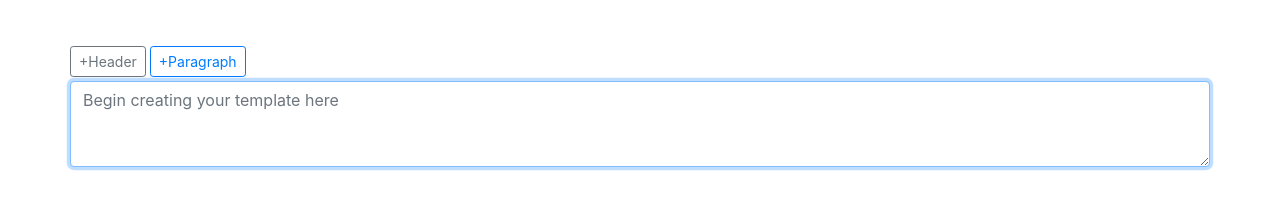
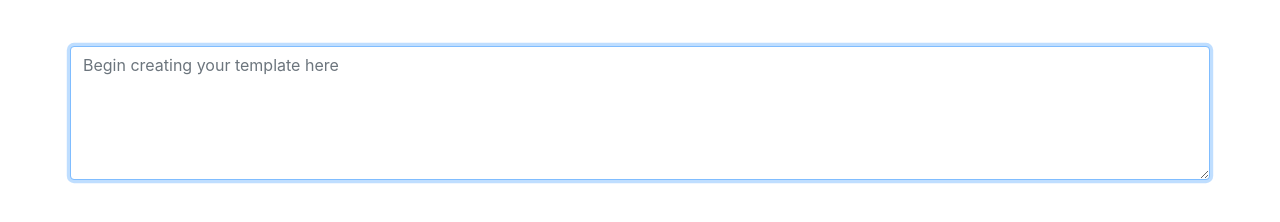
Before and after one commit to bswiswa/vs, a React (Create React App) app: page / in a window 1280 px wide. Shown: the part 382-604 px from the top of the page. Built offline with nearby package versions, Linux system fonts and the light colour scheme.

Commit message:
Convert Editor to use markdown instead

```diff
--- a/package.json
+++ b/package.json
@@ -12,6 +12,7 @@
     "react-bootstrap": "^1.6.1",
     "react-dom": "^17.0.2",
     "react-scripts": "4.0.3",
+    "react-showdown": "^2.3.0",
     "web-vitals": "^1.1.2"
   },
   "scripts": {
--- a/src/App.js
+++ b/src/App.js
@@ -5,18 +5,15 @@ import Draft from "./components/Draft";
 import LibzEditor from "./components/LibzEditor";
 import { Container, Col, Row, Button, Navbar } from "react-bootstrap";
 import { useState } from "react";
+import convert from "./util/convert";
 
 function App() {
   let [libz, setLibz] = useState([]);
-  let [text, setText] = useState([]);
-  let [textBackup, setTextBackup] = useState([]);
+  let [text, setText] = useState("");
+  let [textBackup, setTextBackup] = useState("");
   let [libzIndex, setlibzIndex] = useState([]);
   let [libzValues, setLibzValues] = useState([]);
   let [mode, setMode] = useState("template");
-
-  const addToText = (txt, type) => {
-      setText([...text, { type, payload: txt }]);
-  }
 
   const getLibz = (txt) => {
     let allLibz = txt.match(/{{[^({})]*}}/g);
@@ -30,44 +27,12 @@ function App() {
     return result;
   }
 
-  const updateLibz = (txt) => {
-    let uniqueLibz = new Set([...libz, ...getLibz(txt)]);
-    console.log(uniqueLibz);
-    let result = [];
-    for (let node of uniqueLibz)
-      result.push(node);
-    console.log(result);
-    setLibz(result);
-  };
-
-  const handleAddParagraph = (txt) => {
+  const handleTextUpdate = (txt) => {
     if (txt.length > 0){
-      addToText(txt, "paragraph");
-      updateLibz(txt);
+      setText(txt);
+      setLibz(getLibz(txt));
     }
   };
-
-  const handleAddHeader = (txt) => {
-    if (txt.length > 0){
-      addToText(txt, "header");
-      updateLibz(txt);
-    }
-  }
-
-  const handleAddPageBreak = (txt) => {
-      addToText(txt, "page break");
-  }
-
-  const convert = (str, newstr, previous) => {
-    // return an evaluated template string
-    const replacer = (match, p1, p2, p3) => {
-        var replacement =  p2 === previous ?  newstr : p2;
-        return [p1, replacement, p3].join("");
-    }
-    var regex = new RegExp(`([^(${previous})]*)(${previous})([^(${previous})]*)`, "g");
-    str = str.replace(regex, replacer);
-    return str;
-  }
 
   return (
     <div className="App">
@@ -86,11 +51,9 @@ function App() {
                   setTextBackup(text);
                   // create integer index of libz
                   var libzInText = [];
-                  text.forEach(({payload}) => {
-                    var matches = payload.match(/{{[^({})]*}}/g);
+                    var matches = text.match(/{{[^({})]*}}/g);
                     if (matches)
                       libzInText = [...libzInText, ...matches];
-                  });
                   var indices = libzInText.map(lib => {
                     var name = lib.substring(2, lib.length - 2);
                     return libz.indexOf(name);
@@ -99,19 +62,16 @@ function App() {
                   setMode("contract");
 
                   // substitute in libz values
-                  let txt = [...text];
+                  let txt = (' ' + text).slice(1); // https://stackoverflow.com/questions/31712808/how-to-force-javascript-to-deep-copy-a-string
                   var libzCounter = 0;
-                  txt = txt.map(({type, payload}) => {
-                      let libzArray = payload.match(/{{[^({})]*}}/g);
+                  let libzArray = txt.match(/{{[^({})]*}}/g);
                   if(libzArray){
                       libzArray.forEach(current_libz => {
                           let val = libzValues[libzIndex[libzCounter]];
-                              payload = val === "" || val === undefined ? payload : convert(payload, val, current_libz);
+                          txt = val === "" || val === undefined ? txt : convert(txt, val, current_libz);
                           libzCounter++;
                       });
                   }
-                      return { type, payload };
-                  });
                   setText(txt);
                 }
                 else {
@@ -129,7 +89,10 @@ function App() {
         <div className="mt-1">
           <Row>
             <Col>
-              <Draft text={text} mode={mode}/>
+              <Draft
+                text={text}
+                mode={mode}
+              />
             </Col>
             <Col>
               <LibzEditor
@@ -148,9 +111,9 @@ function App() {
           {mode === "template" ?
           <Row>
             <Editor
-              onAddParagraph={handleAddParagraph}
-              onAddHeader={handleAddHeader}
-              onAddPageBreak={handleAddPageBreak}
+              handleTextUpdate={handleTextUpdate}
+              setText={setText}
+              text={text}
             />
           </Row>
         : null}
--- a/src/components/Draft.js
+++ b/src/components/Draft.js
@@ -1,19 +1,25 @@
 import "../styles/Draft.css";
 import {Button, Row} from "react-bootstrap";
 import html2pdf from "html-to-pdf-js";
+import MarkdownView from "react-showdown";
+import convert from "../util/convert";
 
 const Draft = ({ text, mode }) => {
-    console.log(text);
-    let draftElements = text.map(({type, payload}, index) => {
-        if (type === "header")
-            return <h5 key={index}>{payload}</h5>;
-        else if (type === "paragraph")
-            return <p key={index}>{payload}</p>;
-        else if (type === "page break")
-            return <p key={index} className="new-page"></p>;
-        else
-            return <p key={index}>{payload}</p>;
-    });
+    const highlightLibz = (txt) => {
+        let libzArray = txt.match(/{{[^({})]*}}/g);
+                  if(libzArray){
+                      libzArray.forEach(current_libz => {
+                          let val = "**" + current_libz + "**";
+                          txt = val === "" || val === undefined ? txt : convert(txt, val, current_libz);
+                      });
+                  }
+        return txt;
+    }
+    let txt = highlightLibz((' ' + text).slice(1));
+    let draftElements = <MarkdownView
+                            markdown={txt}
+                            options={{ simpleLineBreaks: true, noHeaderId: true, underline: true }}
+                        />;
 
     const downloadPdf = () => {
         // cycle through the elements and selectively add the page break class
--- a/src/components/Editor.js
+++ b/src/components/Editor.js
@@ -1,46 +1,14 @@
-import { useState } from "react";
-import { Container, Row, Form, Button } from "react-bootstrap";
+import { Container, Row, Form } from "react-bootstrap";
 import '../styles/Editor.css';
 
-const Editor = ({ onAddParagraph, onAddHeader }) => {
-    const [editorText, setEditorText] = useState("");
-    console.log(editorText);
+const Editor = ({ handleTextUpdate,text }) => {
     return (
         <Container>
-            <Row className="justify-content-left mt-5 mb-1" id="editorActions">
-                <Button
-                    variant="outline-secondary" size="sm" className="mr-1"
-                    onClick={() => {
-                        onAddHeader(editorText);
-                        setEditorText("");
-                    }}
-                >+Header</Button>{' '}
-                <Button
-                    variant="outline-primary" className="mr-1" size="sm"
-                    onClick={() => {
-                        onAddParagraph(editorText);
-                        setEditorText("");
-                    }}
-                    >+Paragraph</Button>{' '}
-            </Row>
-            <Row className="justify-content-center">
-                <Form.Control id="editorText" as="textarea" rows={3}
+            <Row className="justify-content-center mt-5">
+                <Form.Control id="editorText" as="textarea" rows={5}
                     placeholder="Begin creating your template here"
-                    onChange={(e) => {
-                        var val = e.target.value;
-                        if(val.length > 0)
-                        {
-                            if(val.charAt(val.length-1) === '\n'){
-                                val = val.substring(0,val.length-1);
-                                onAddParagraph(val);
-                                setEditorText("");
-                            }
-                            else
-                                setEditorText(val);
-                        }
-
-                    }}
-                    value={editorText}
+                    onChange={(e) => handleTextUpdate(e.target.value)}
+                    value={text}
                     autoFocus
                 />
             </Row>
--- a/src/components/LibzEditor.js
+++ b/src/components/LibzEditor.js
@@ -1,26 +1,15 @@
 import "../styles/LibzEditor.css";
 import {Row, Col, Form, InputGroup} from 'react-bootstrap';
+import convert from "../util/convert";
 
 const LibzEditor = ({libz, setLibz, libzIndex, libzValues, setLibzValues, mode, text, setText, textBackup }) => {
-    const convert = (str, newstr, previous) => {
-        // return an evaluated template string
-        const replacer = (match, p1, p2, p3) => {
-            var replacement =  p2 === previous ?  newstr : p2;
-            return [p1, replacement, p3].join("");
-        }
-        var regex = new RegExp(`([^(${previous})]*)(${previous})([^(${previous})]*)`, "g");
-        str = str.replace(regex, replacer);
-        return str;
-    };
 
     const handleLibzNameChange = (e) => {
         let newlibz = e.target.value;
         let previous_name_index = parseInt(e.target.getAttribute("libz-index"));
         let oldlibz = "{{" + libz[previous_name_index] + "}}";
-        let txt = [...text];
-        txt = txt.map(({type, payload}) => {
-            return { type, payload: convert(payload, "{{" + newlibz + "}}", oldlibz) }
-        });
+        let txt = (' ' + text).slice(1);
+        txt = convert(txt, "{{" + newlibz + "}}", oldlibz);
         setText(txt);
         let libzArr = libz;
         libzArr[previous_name_index] = newlibz;
@@ -34,21 +23,17 @@ const LibzEditor = ({libz, setLibz, libzIndex, libzValues, setLibzValues, mode,
         tmpLibzValues[libz_index] = new_replacement;
         //setLibzValues(tmpLibzValues);
         setLibzValues(tmpLibzValues);
-        let txt = [...textBackup];
+        let txt = (' ' + textBackup).slice(1); // create a copy of string
         var libzCounter = 0;
-        txt = txt.map(({type, payload}) => {
-            let libzArray = payload.match(/{{[^({})]*}}/g);
+        let libzArray = txt.match(/{{[^({})]*}}/g);
         console.log(libzArray);
         if(libzArray){
             libzArray.forEach(current_libz => {
                 let val = tmpLibzValues[libzIndex[libzCounter]];
-                    payload = val === "" || val === undefined ? payload : convert(payload, val, current_libz);
+                 txt = val === "" || val === undefined ? txt : convert(txt, val, current_libz);
                 libzCounter++;
             });
         }
-            console.log({type, payload});
-            return { type, payload };
-        });
         setText(txt);
     }
 
--- /dev/null
+++ b/src/util/convert.js
@@ -0,0 +1,12 @@
+const convert = (str, newstr, previous) => {
+    // return an evaluated template string
+    const replacer = (match, p1, p2, p3) => {
+        var replacement =  p2 === previous ?  newstr : p2;
+        return [p1, replacement, p3].join("");
+    }
+    var regex = new RegExp(`([^(${previous})]*)(${previous})([^(${previous})]*)`, "g");
+    str = str.replace(regex, replacer);
+    return str;
+  }
+
+  export default convert;
```
Also changed, not shown: 1 other file (tests, documents, lock files or other folders). Lines whose indentation alone changed are shown as unchanged.
